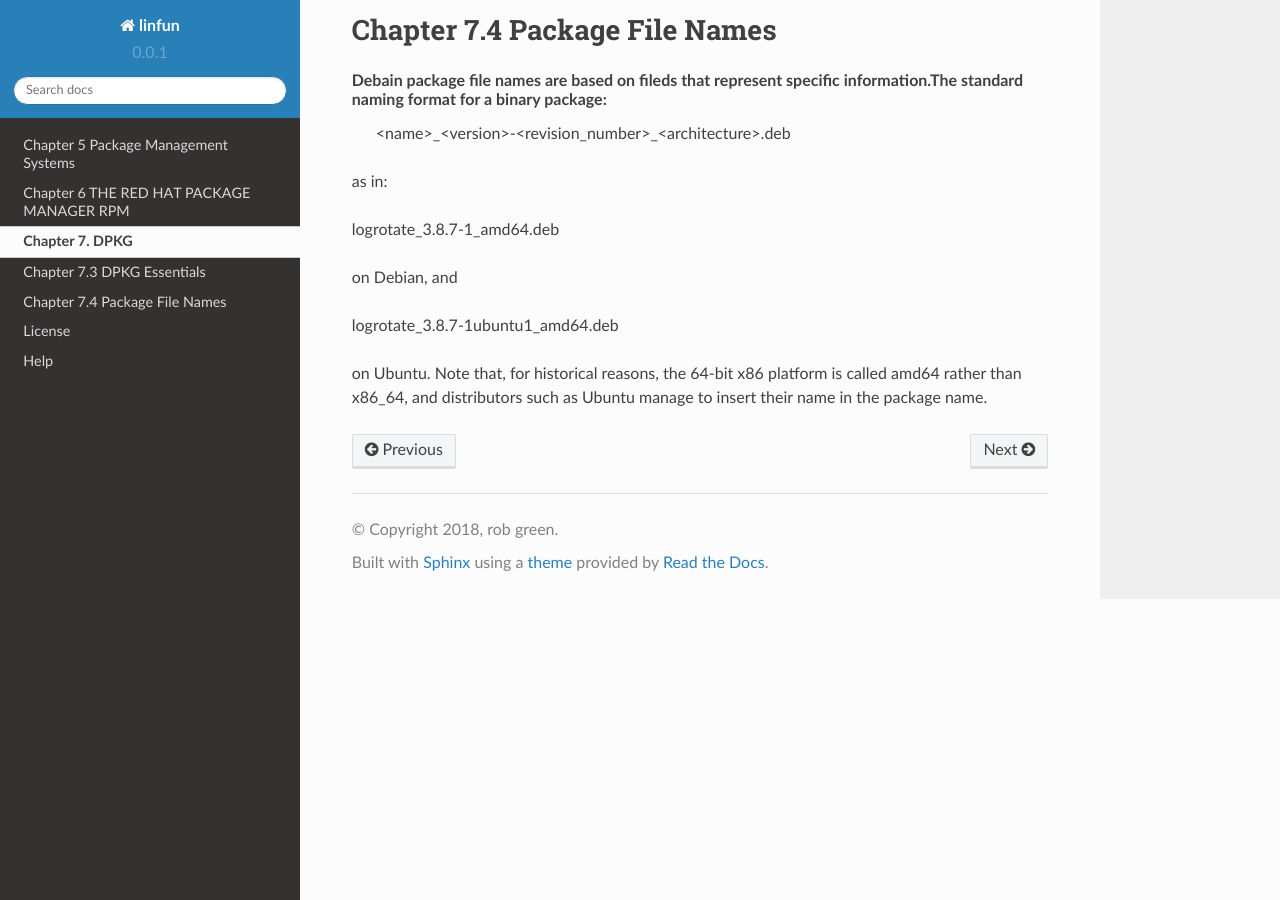
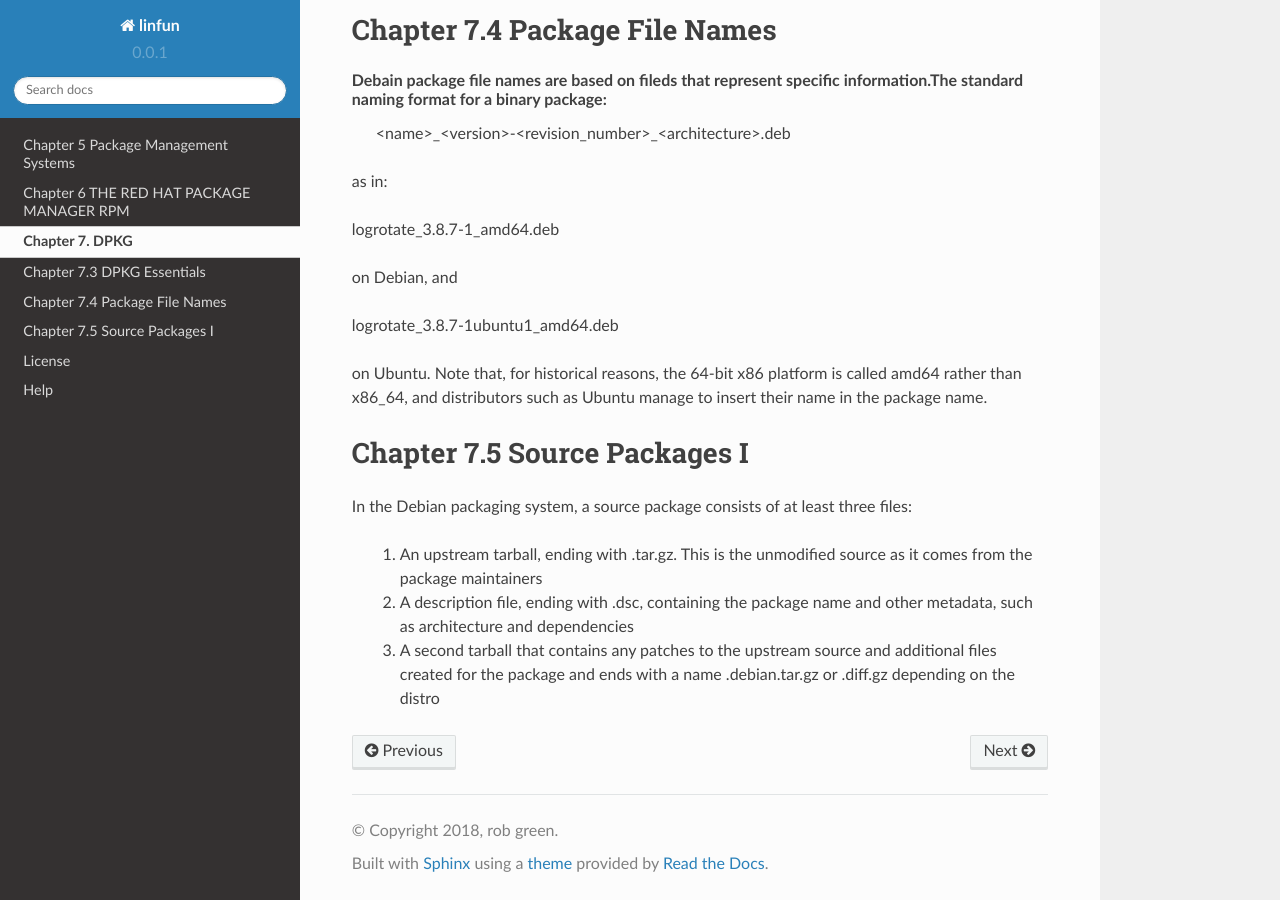
Before and after one commit to py010/linfun, a Sphinx documentation site: the page built from docs/source/chapter7.rst, in a window 1280 px wide and 900 px high, scrolled down 667 px. Built offline with Sphinx 7.4.7 and the Read the Docs theme 2.0.0, drawn with Linux system fonts in a browser that asks for light colours; pages that are not in the unit, such as notebooks, are missing from menus.

Commit message:
chapter 7.5 DPKG Source Packages I

```diff
--- a/docs/source/chapter7.rst
+++ b/docs/source/chapter7.rst
@@ -27,3 +27,12 @@ on Debian, and
 logrotate_3.8.7-1ubuntu1_amd64.deb
 
 on Ubuntu. Note that, for historical reasons, the 64-bit x86 platform is called amd64 rather than x86_64, and distributors such as Ubuntu manage to insert their name in the package name.
+
+Chapter 7.5 Source Packages I
+^^^^^^^^^^^^^^^^^^^^^^^^^^^^^^
+
+In the Debian packaging system, a source package consists of at least three files:
+
+	1. An upstream tarball, ending with .tar.gz. This is the unmodified source as it comes from the package maintainers
+	2. A description file, ending with .dsc, containing the package name and other metadata, such as architecture and dependencies
+	3. A second tarball that contains any patches to the upstream source and additional files created for the package and ends with a name .debian.tar.gz or .diff.gz depending on the distro
```
